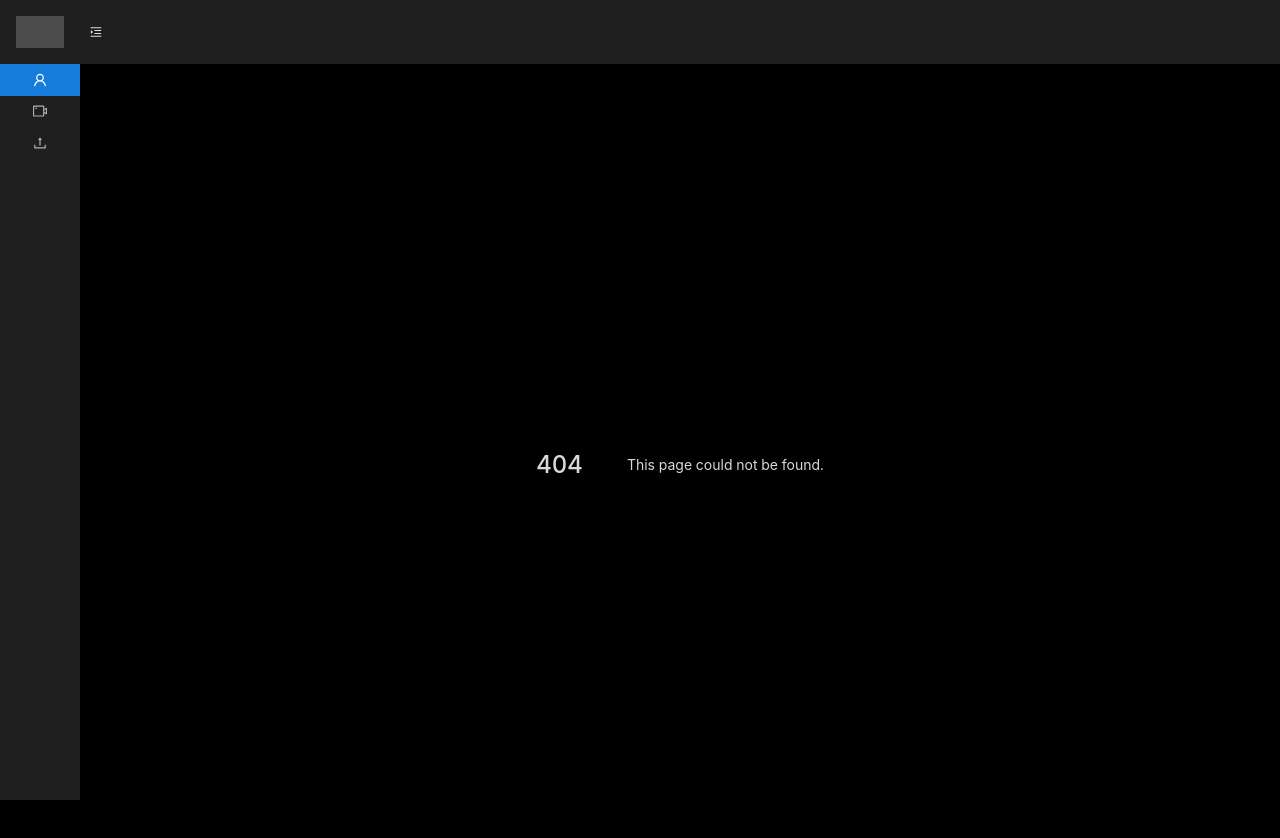
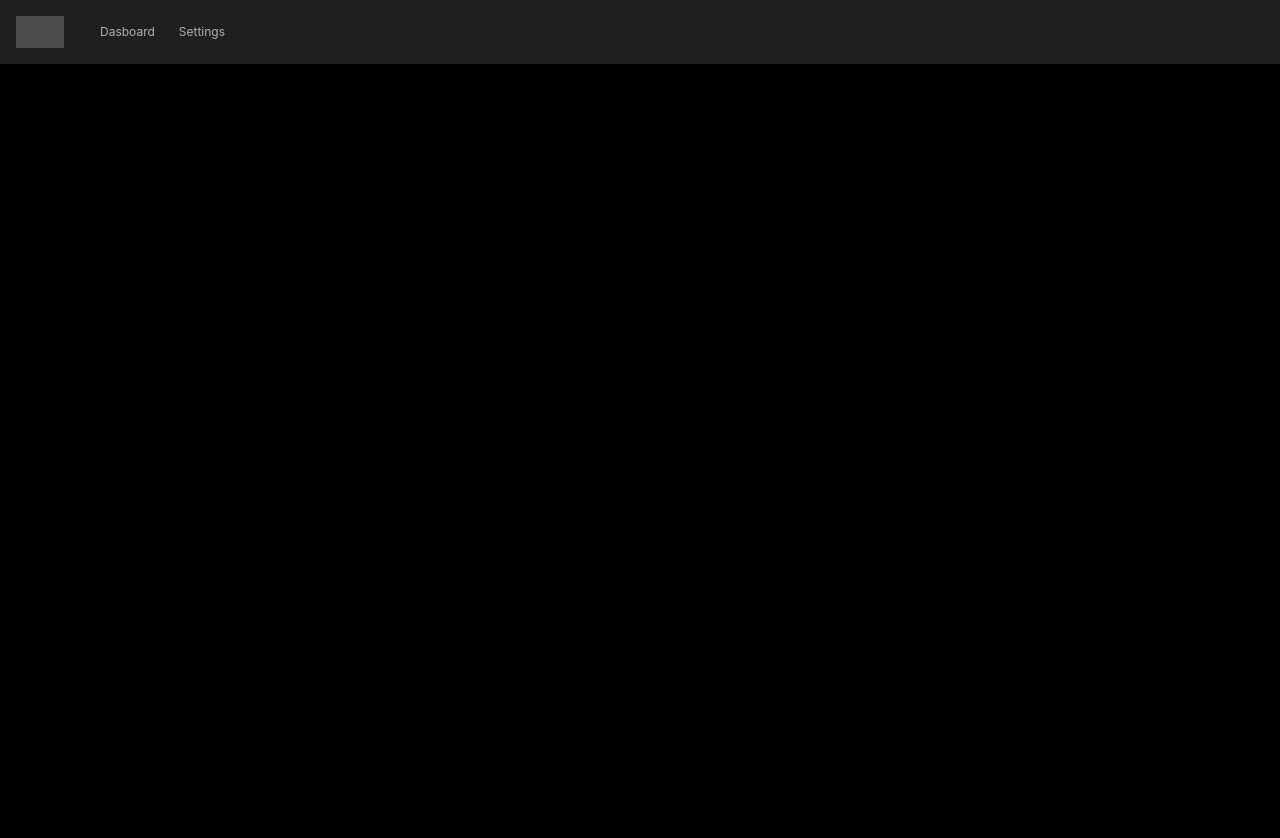
Before and after one commit to pochyn/AdminDashboard, a Next.js app: page /settings in a window 1280 px wide. Before the commit this address had no page. Shown: the top 838 px of the page. After the commit the page ends 800 px from the top, so only its background shows below. Built offline with nearby package versions, Linux system fonts and the light colour scheme.

Commit message:
navigation

```diff
--- /dev/null
+++ b/layouts/Header.jsx
@@ -0,0 +1,55 @@
+import { MenuFoldOutlined, MenuUnfoldOutlined } from "@ant-design/icons";
+import { Layout, Menu } from "antd";
+import Link from "next/link";
+import React from "react";
+
+const headerItems = [
+  { key: 1, page: "/", title: "Dasboard" },
+  { key: 2, page: "/settings", title: "Settings" },
+];
+
+const Header = ({ triggerCollapsed, collapsed }) => {
+  const hasSider = triggerCollapsed ? true : false;
+
+  return (
+    <Layout.Header
+      style={{
+        position: "sticky",
+        top: 0,
+        zIndex: 1,
+      }}
+    >
+      {!hasSider ? (
+        <div
+          style={{
+            float: "left",
+            width: "48px",
+            height: "32px",
+            margin: " 16px 24px 16px -34px",
+            background: "rgba(255, 255, 255, 0.2)",
+          }}
+        />
+      ) : null}
+
+      <Menu theme="dark" mode="horizontal">
+        {hasSider ? (
+          <Menu.Item style={{ marginLeft: "-40px" }} onClick={triggerCollapsed}>
+            {collapsed ? <MenuUnfoldOutlined /> : <MenuFoldOutlined />}
+          </Menu.Item>
+        ) : null}
+
+        {headerItems.map((item) => {
+          return (
+            <Menu.Item key={item.key}>
+              <Link href={item.page}>
+                <a>{item.title}</a>
+              </Link>
+            </Menu.Item>
+          );
+        })}
+      </Menu>
+    </Layout.Header>
+  );
+};
+
+export default Header;
--- /dev/null
+++ b/layouts/HeaderLayout.jsx
@@ -0,0 +1,22 @@
+import { Layout } from "antd";
+import React from "react";
+import Header from "./Header";
+
+const { Content } = Layout;
+
+const HeaderLayout = ({ children }) => {
+  return (
+    <Layout>
+      <Header />
+      <Content
+        style={{
+          minHeight: 280,
+        }}
+      >
+        {children}
+      </Content>
+    </Layout>
+  );
+};
+
+export default HeaderLayout;
--- a/components/AppLayout.jsx
+++ b/layouts/HeaderSiderLayout.jsx
@@ -1,16 +1,15 @@
 import {
-  MenuFoldOutlined,
-  MenuUnfoldOutlined,
   UploadOutlined,
   UserOutlined,
   VideoCameraOutlined,
 } from "@ant-design/icons";
 import { Layout, Menu } from "antd";
 import React, { useState } from "react";
+import Header from "./Header";
 
-const { Header, Sider, Content } = Layout;
+const { Sider, Content } = Layout;
 
-const AppLayout = ({ children }) => {
+const HeaderLayout = ({ children }) => {
   const [collapsed, setCollapsed] = useState(true);
 
   const triggerCollapsed = () => {
@@ -67,17 +66,7 @@ const AppLayout = ({ children }) => {
         />
       </Sider>
       <Layout>
-        <Header
-          style={{
-            position: "sticky",
-            top: 0,
-            zIndex: 1,
-          }}
-        >
-          <div style={{ marginLeft: "-40px" }} onClick={triggerCollapsed}>
-            {collapsed ? <MenuUnfoldOutlined /> : <MenuFoldOutlined />}
-          </div>
-        </Header>
+        <Header triggerCollapsed={triggerCollapsed} collapsed={collapsed} />
         <Content
           style={{
             minHeight: 280,
@@ -90,4 +79,4 @@ const AppLayout = ({ children }) => {
   );
 };
 
-export default AppLayout;
+export default HeaderLayout;
--- a/pages/_app.js
+++ b/pages/_app.js
@@ -1,14 +1,11 @@
-import AppLayout from '../components/AppLayout';
-import '../styles/antd.less';
-import '../styles/globals.css';
 // react gtid layout
 import '../node_modules/react-grid-layout/css/styles.css';
 import '../node_modules/react-resizable/css/styles.css';
+import '../styles/antd.less';
+import '../styles/globals.css';
 
 export default function MyApp({ Component, pageProps }) {
-  return (
-    <AppLayout>
-      <Component {...pageProps} />
-    </AppLayout>
-  )
+  const getLayout = Component.getLayout || ((page) => page)
+
+  return getLayout(<Component {...pageProps} />)
 }
--- /dev/null
+++ b/pages/settings.js
@@ -0,0 +1,18 @@
+import HeaderLayout from '../layouts/HeaderLayout';
+
+export default function Settings() {
+  return (
+    <div>
+
+    </div>
+  )
+}
+
+
+Settings.getLayout = function getLayout(page) {
+  return (
+    <HeaderLayout>
+      {page}
+    </HeaderLayout>
+  )
+}
--- a/styles/antd.less
+++ b/styles/antd.less
@@ -1,2 +1,14 @@
 @import '~antd/dist/antd.dark.less'; // Introduce the official dark less style entry file
 @import '~antd/dist/antd.compact.less'; // Introduce the official compact less style entry file
+
+
+.ant-menu > .ant-menu-item:hover,
+.ant-menu > .ant-menu-submenu:hover,
+.ant-menu > .ant-menu-item-active,
+.ant-menu> .ant-menu-submenu-active,
+.ant-menu > .ant-menu-item-open,
+.ant-menu> .ant-menu-submenu-open,
+.ant-menu > .ant-menu-item-selected,
+.ant-menu > .ant-menu-submenu-selected {
+  background-color: transparent !important;
+}
```
Also changed, not shown: components/widgets/widget1.jsx (+2 -68 lines), pages/index.js (+12 -1 lines).
